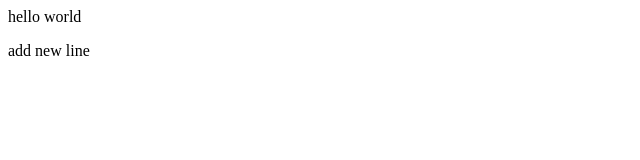
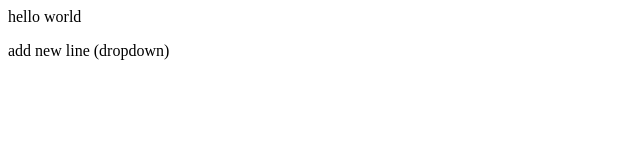
Before and after one commit to Ayush-Makvana/new-repo, a plain HTML site: page index.html in a window 1280 px wide. Shown: the full height of the page, 0-640 px from the left. Drawn offline with Linux system fonts and the light colour scheme.

```diff
--- a/index.html
+++ b/index.html
@@ -1,2 +1,2 @@
 <p>hello world</p>
-<p>add new line</p>
+<p>add new line (dropdown)</p>
```
